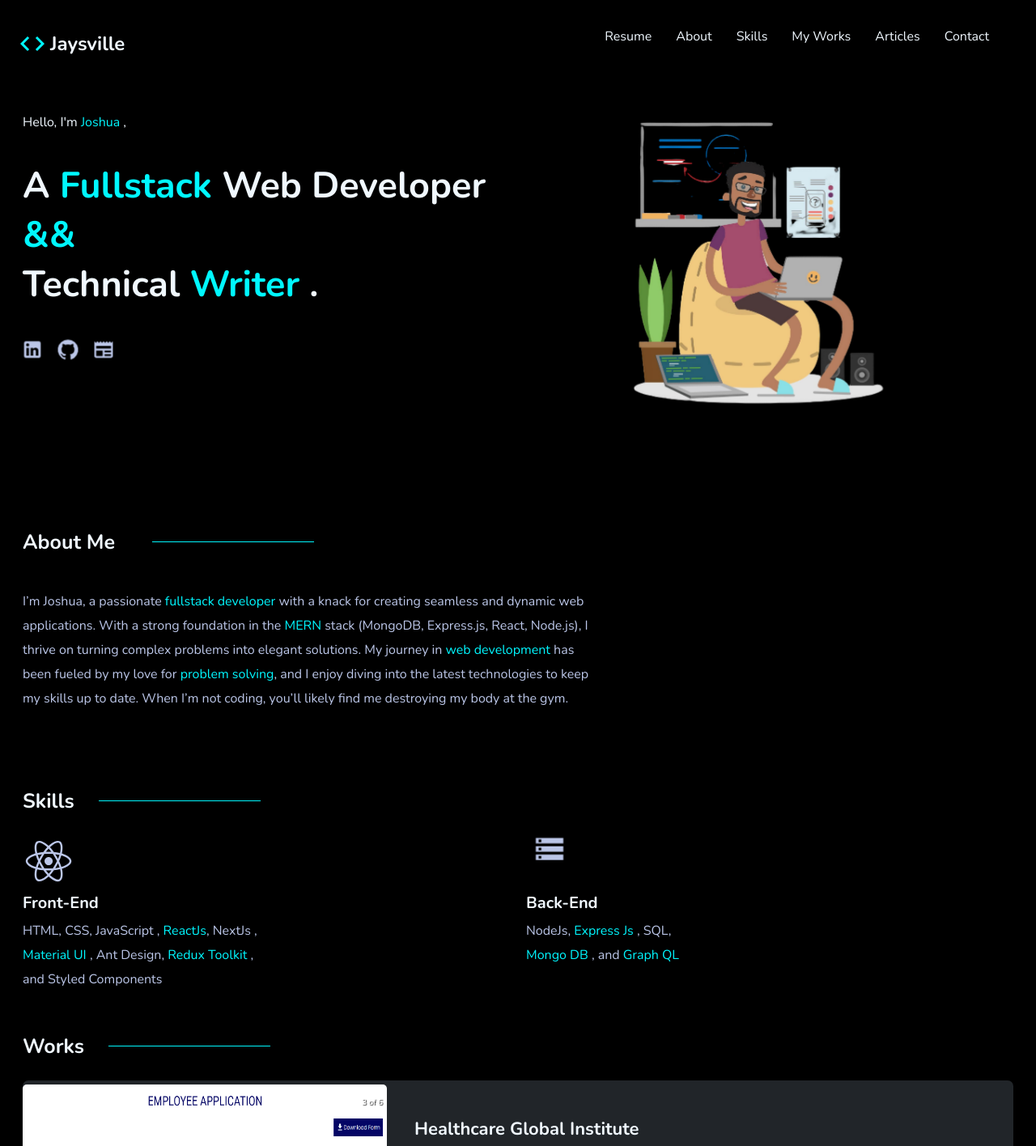
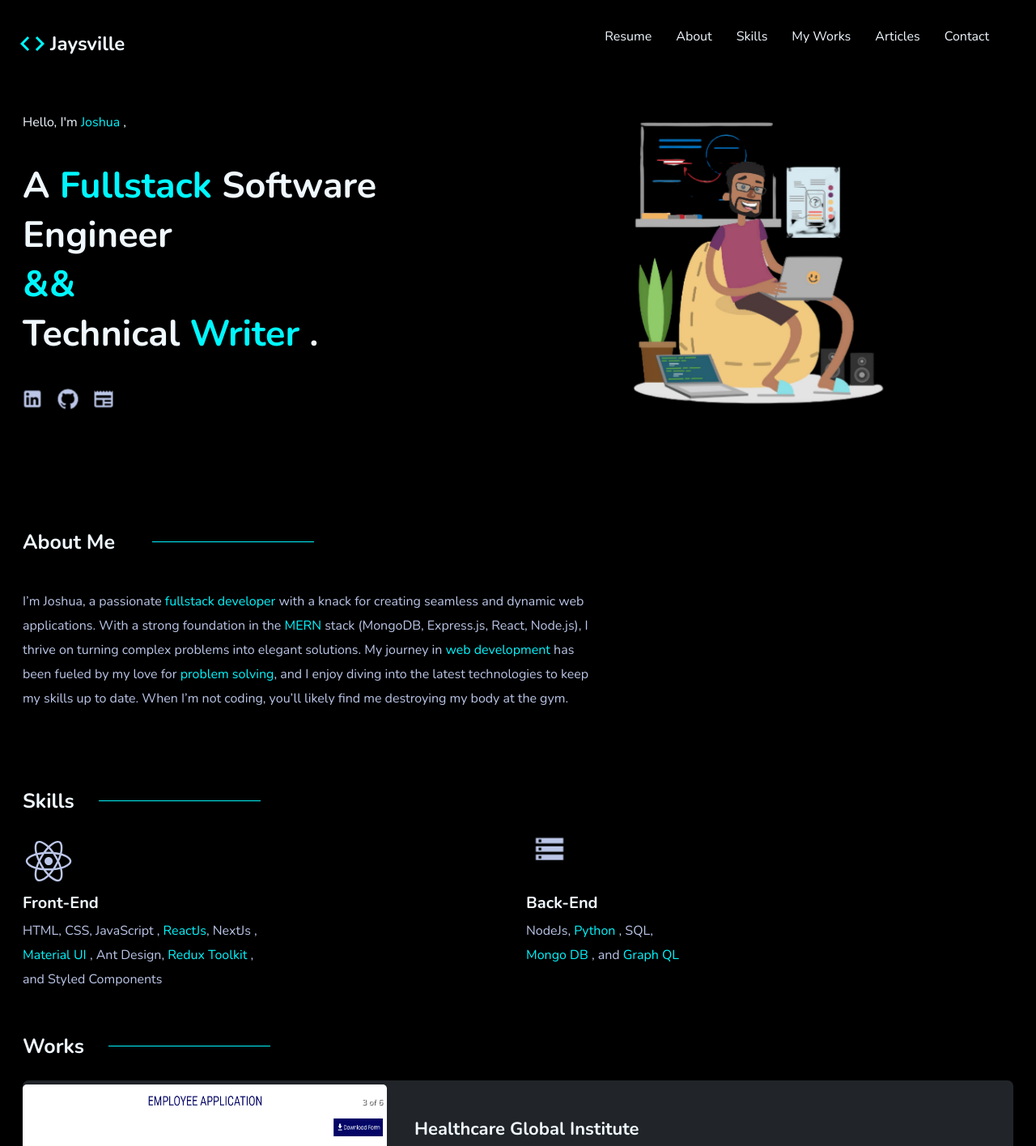
Before and after one commit to jaysville/new-portfolio, a React (Create React App) app: page / in a window 1280 px wide. Shown: the top 1416 px of the page at 81% size. Built offline with nearby package versions, Linux system fonts and the light colour scheme.

Commit message:
money's worth

```diff
--- a/src/NavLinks.js
+++ b/src/NavLinks.js
@@ -1,7 +1,7 @@
 const NAVLINKS = [
   {
     title: "Resume",
-    link: "https://drive.google.com/file/d/12kILRbzNHmeaOyW5NN4WZAf39_WrZ2tE/view?usp=sharing",
+    link: "https://drive.google.com/file/d/1crBRTJa_t0hcEnTQcKlN-a6LhEI_0YOs/view?usp=drive_link",
   },
 
   {
--- a/src/sections/Articles.js
+++ b/src/sections/Articles.js
@@ -44,6 +44,21 @@ const ArticleLinks = [
     image:
       "https://miro.medium.com/v2/resize:fit:1100/format:webp/1*eCor6PVI8lQTiI_XXl3xhQ.png",
   },
+
+  {
+    title: "React.Js: Data Fetching with Redux Toolkit (RTK) Query.",
+    subtext: "A simple way of fetching data from APIs in React",
+    link: "https://medium.com/stackademic/react-js-data-fetching-with-redux-toolkit-rtk-query-ad30553df38c",
+    image:
+      "https://miro.medium.com/v2/resize:fit:786/format:webp/1*IBgZAfuKSmbasFhUJn3YYQ.png",
+  },
+  {
+    title: "Linked Lists in Python: A Beginner’s Guide",
+    subtext: "A beginner's guide to understanding linked lists in Python.",
+    link: "https://medium.com/stackademic/linked-lists-in-python-a-beginners-guide-65f473b9e0ff",
+    image:
+      "https://miro.medium.com/v2/resize:fit:1100/format:webp/1*PFHbOWNx-rUV1kUEg7mPwQ.jpeg",
+  },
   {
     title:
       "React.js Tutorial: How to Build a Simple Rock, Paper, Scissors Game.",
@@ -53,13 +68,6 @@ const ArticleLinks = [
       "https://miro.medium.com/v2/resize:fit:1100/format:webp/1*FgvFhVApCHGrRhQkcE27Tw.jpeg",
   },
   {
-    title: "React.Js: Data Fetching with Redux Toolkit (RTK) Query.",
-    subtext: "A simple way of fetching data from APIs in React",
-    link: "https://medium.com/stackademic/react-js-data-fetching-with-redux-toolkit-rtk-query-ad30553df38c",
-    image:
-      "https://miro.medium.com/v2/resize:fit:786/format:webp/1*IBgZAfuKSmbasFhUJn3YYQ.png",
-  },
-  {
     title: "Understanding Loops in JavaScript.",
     subtext: "A Javascript Tutorial",
     link: "https://medium.com/stackademic/understanding-loops-in-javascript-2635629a7bc5",
--- a/src/sections/Landing.js
+++ b/src/sections/Landing.js
@@ -12,7 +12,8 @@ const Landing = () => {
           Hello, I'm <span style={{ color: " #00f7ff" }}>Joshua</span> ,
         </span>
         <h2>
-          A <span>Fullstack</span> Web Developer <br /> <span>&&</span> <br />
+          A <span>Fullstack</span> Software Engineer <br /> <span>&&</span>{" "}
+          <br />
           Technical <span>Writer</span> .
         </h2>
         <ul className="socials-link ">
--- a/src/sections/Skills.js
+++ b/src/sections/Skills.js
@@ -32,8 +32,8 @@ const Skills = () => {
               <span className="title">Back-End</span>
             </div>
             <p>
-              NodeJs,<span> Express Js</span> , SQL, <br />{" "}
-              <span>Mongo DB</span> , and <span>Graph QL</span>{" "}
+              NodeJs, <span> Python</span> , SQL, <br /> <span>Mongo DB</span> ,
+              and <span>Graph QL</span>{" "}
             </p>
           </div>
         </div>
```
